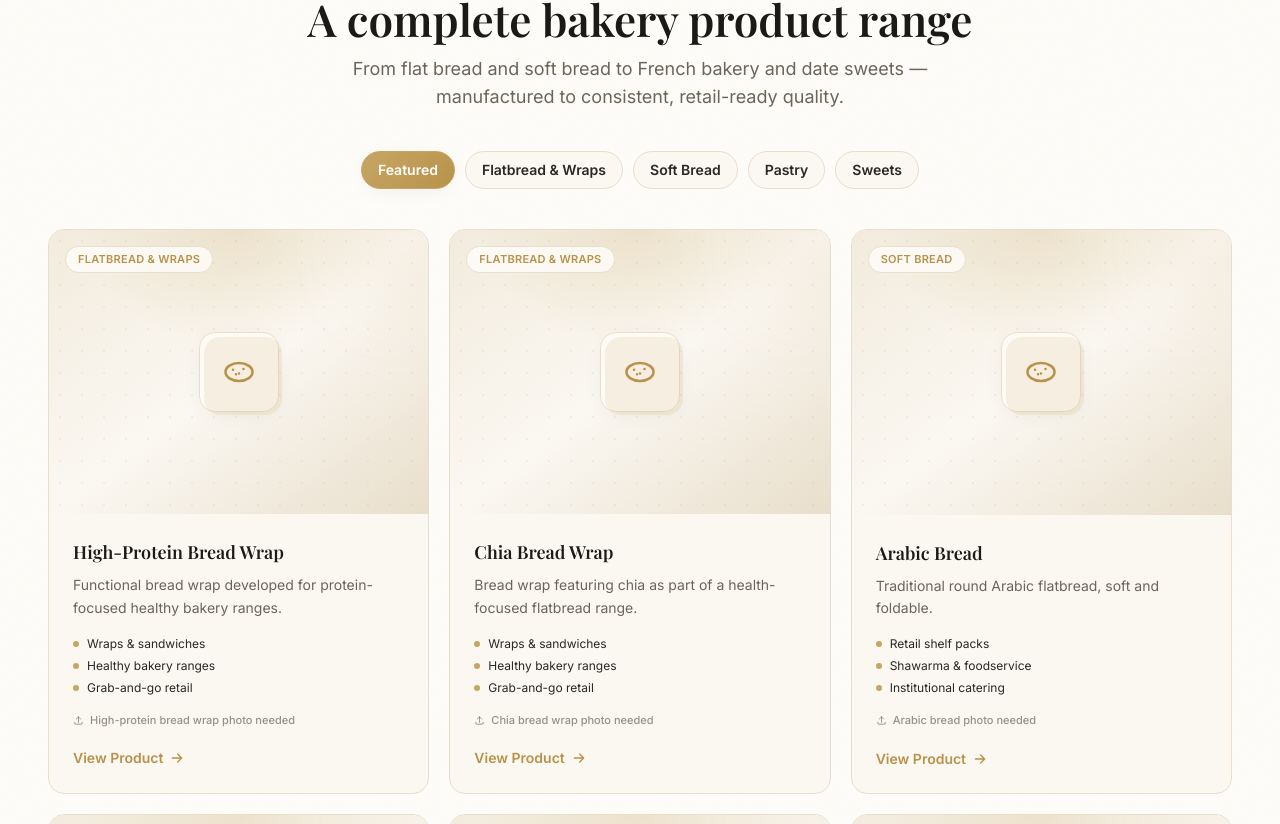
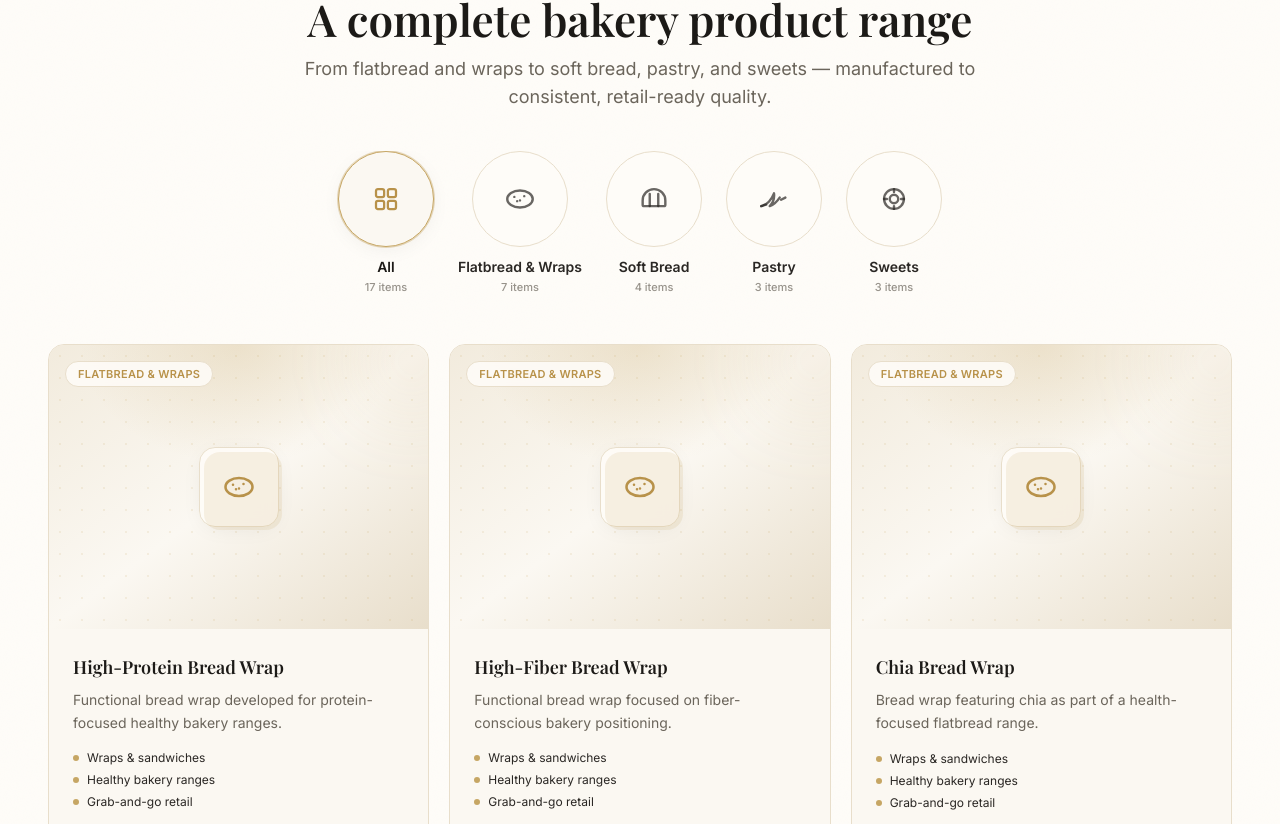
Before and after one commit to Ma7mdYehia/al-shehail-food-industry-landing-page, a Next.js app: page / in a window 1280 px wide. Shown: the part 1696-2520 px from the top of the page. Built offline with nearby package versions, Linux system fonts and the light colour scheme; a web font is replaced by a local one.

Commit message:
Improve products category selector
Co-Authored-By: Claude Opus 4.8 <noreply@anthropic.com>
Claude-Session: https://claude.ai/code/session_01FYCJKz6WipxMBpvd4besZg

```diff
--- a/components/Products.tsx
+++ b/components/Products.tsx
@@ -4,19 +4,59 @@ import { useState } from "react";
 import Link from "next/link";
 import SectionHeading from "./SectionHeading";
 import ProductCard from "./ProductCard";
-import { productCategories, products, featuredProducts } from "@/lib/products";
+import ProductIcon, { type ProductIconType } from "./ProductIcon";
+import { productCategories, products } from "@/lib/products";
 
-const filters = [
-  { label: "Featured", slug: "featured" },
+// "All" + the real categories — a product-family menu, default-selected on All.
+const ALL_SLUG = "all";
+
+const categoryFilters = [
+  { label: "All", slug: ALL_SLUG },
   ...productCategories.map((c) => ({ label: c.name, slug: c.slug })),
 ];
 
+// Per-category icon for the circular selector.
+const iconBySlug: Record<string, ProductIconType> = {
+  "flatbread-wraps": "flatbread",
+  "soft-bread": "loaf",
+  pastry: "croissant",
+  sweets: "maamoul",
+};
+
+function countFor(slug: string) {
+  return slug === ALL_SLUG
+    ? products.length
+    : products.filter((p) => p.categorySlug === slug).length;
+}
+
+/** Simple grid glyph used for the "All" circle. */
+function AllIcon({ size = 30 }: { size?: number }) {
+  return (
+    <svg
+      width={size}
+      height={size}
+      viewBox="0 0 24 24"
+      fill="none"
+      stroke="currentColor"
+      strokeWidth="1.8"
+      strokeLinecap="round"
+      strokeLinejoin="round"
+      aria-hidden
+    >
+      <rect x="4" y="4" width="6.5" height="6.5" rx="1.5" />
+      <rect x="13.5" y="4" width="6.5" height="6.5" rx="1.5" />
+      <rect x="4" y="13.5" width="6.5" height="6.5" rx="1.5" />
+      <rect x="13.5" y="13.5" width="6.5" height="6.5" rx="1.5" />
+    </svg>
+  );
+}
+
 export default function Products() {
-  const [active, setActive] = useState("featured");
+  const [active, setActive] = useState(ALL_SLUG);
 
   const visible =
-    active === "featured"
-      ? featuredProducts
+    active === ALL_SLUG
+      ? products
       : products.filter((p) => p.categorySlug === active);
 
   return (
@@ -26,26 +66,51 @@ export default function Products() {
         <SectionHeading
           eyebrow="What We Manufacture"
           title="A complete bakery product range"
-          description="From flat bread and soft bread to French bakery and date sweets — manufactured to consistent, retail-ready quality."
+          description="From flatbread and wraps to soft bread, pastry, and sweets — manufactured to consistent, retail-ready quality."
         />
 
-        {/* Category filter */}
-        <div className="mt-10 flex flex-wrap justify-center gap-2.5">
-          {filters.map((f) => {
+        {/* Circular category selector — a premium product-family menu */}
+        <div
+          className="mt-10 flex snap-x gap-4 overflow-x-auto pb-2 [-ms-overflow-style:none] [scrollbar-width:none] sm:justify-center sm:gap-6 [&::-webkit-scrollbar]:hidden"
+          role="group"
+          aria-label="Filter products by category"
+        >
+          {categoryFilters.map((f) => {
             const isActive = active === f.slug;
+            const count = countFor(f.slug);
             return (
               <button
                 key={f.slug}
                 type="button"
                 onClick={() => setActive(f.slug)}
                 aria-pressed={isActive}
-                className={`rounded-full border px-4 py-2 text-sm font-semibold transition-all duration-300 ${
-                  isActive
-                    ? "border-champagne bg-gold-gradient text-white shadow-card"
-                    : "border-sand bg-cream text-charcoal hover:border-champagne hover:bg-beige"
-                }`}
+                className="group flex flex-none snap-start flex-col items-center gap-2.5 focus:outline-none"
               >
-                {f.label}
+                <span
+                  className={`flex h-[76px] w-[76px] items-center justify-center rounded-full border transition-all duration-300 sm:h-24 sm:w-24 ${
+                    isActive
+                      ? "border-champagne bg-cream text-gold shadow-card ring-1 ring-champagne/40"
+                      : "border-sand bg-warmwhite text-charcoal/70 group-hover:-translate-y-0.5 group-hover:border-champagne group-hover:bg-cream group-hover:text-gold group-hover:shadow-card"
+                  } group-focus-visible:ring-2 group-focus-visible:ring-champagne group-focus-visible:ring-offset-2 group-focus-visible:ring-offset-warmwhite`}
+                >
+                  {f.slug === ALL_SLUG ? (
+                    <AllIcon size={30} />
+                  ) : (
+                    <ProductIcon type={iconBySlug[f.slug]} width={34} height={34} />
+                  )}
+                </span>
+                <span className="flex flex-col items-center text-center">
+                  <span
+                    className={`text-xs font-semibold leading-tight sm:text-sm ${
+                      isActive ? "text-ink" : "text-charcoal"
+                    }`}
+                  >
+                    {f.label}
+                  </span>
+                  <span className="mt-0.5 text-[11px] font-medium text-stone/70">
+                    {count} {count === 1 ? "item" : "items"}
+                  </span>
+                </span>
               </button>
             );
           })}
--- a/lib/products.ts
+++ b/lib/products.ts
@@ -376,9 +376,6 @@ export const productsByCategory = productCategories.map((category) => ({
   category,
   items: products.filter((p) => p.categorySlug === category.slug),
 }));
-
-// Hand-picked highlight set for the homepage "Featured" filter.
-export const featuredProducts = products.filter((p) => p.featured);
 
 export function getProductBySlug(slug: string): Product | undefined {
   return products.find((p) => p.slug === slug);
```
